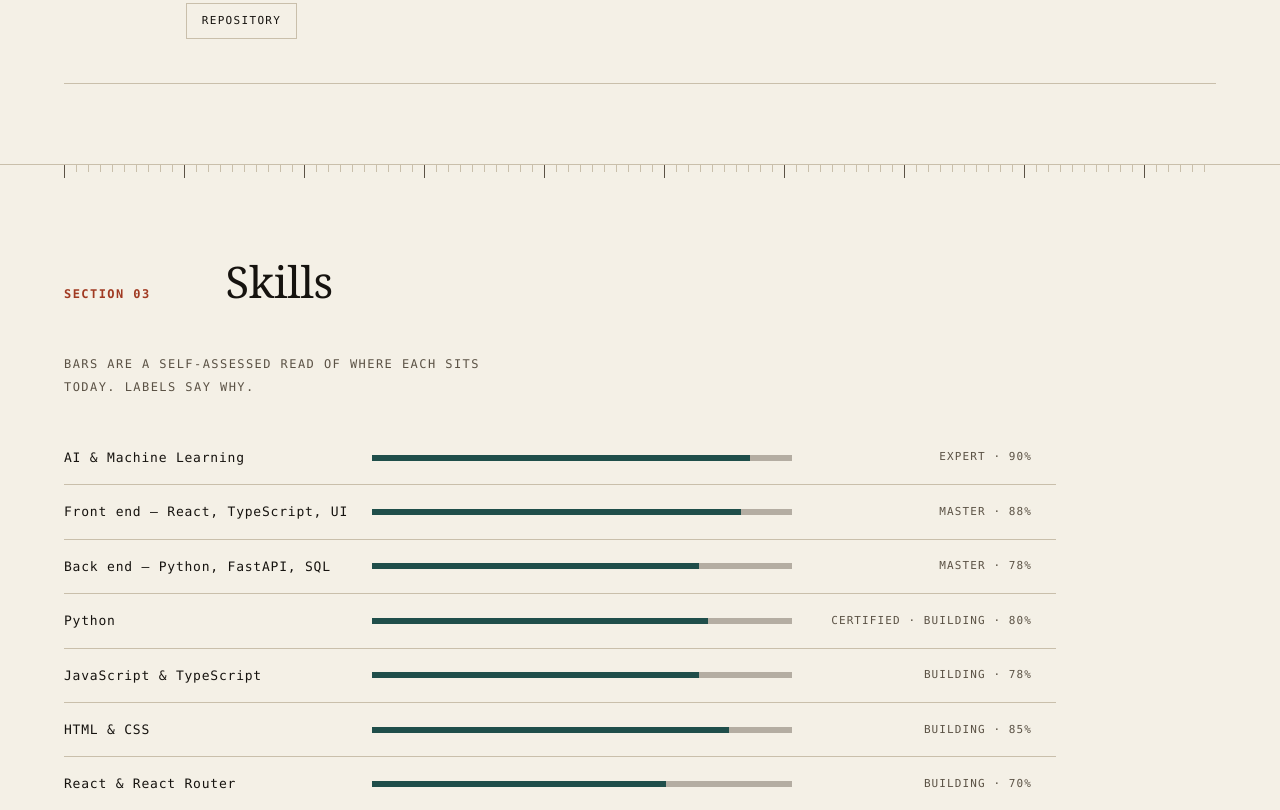
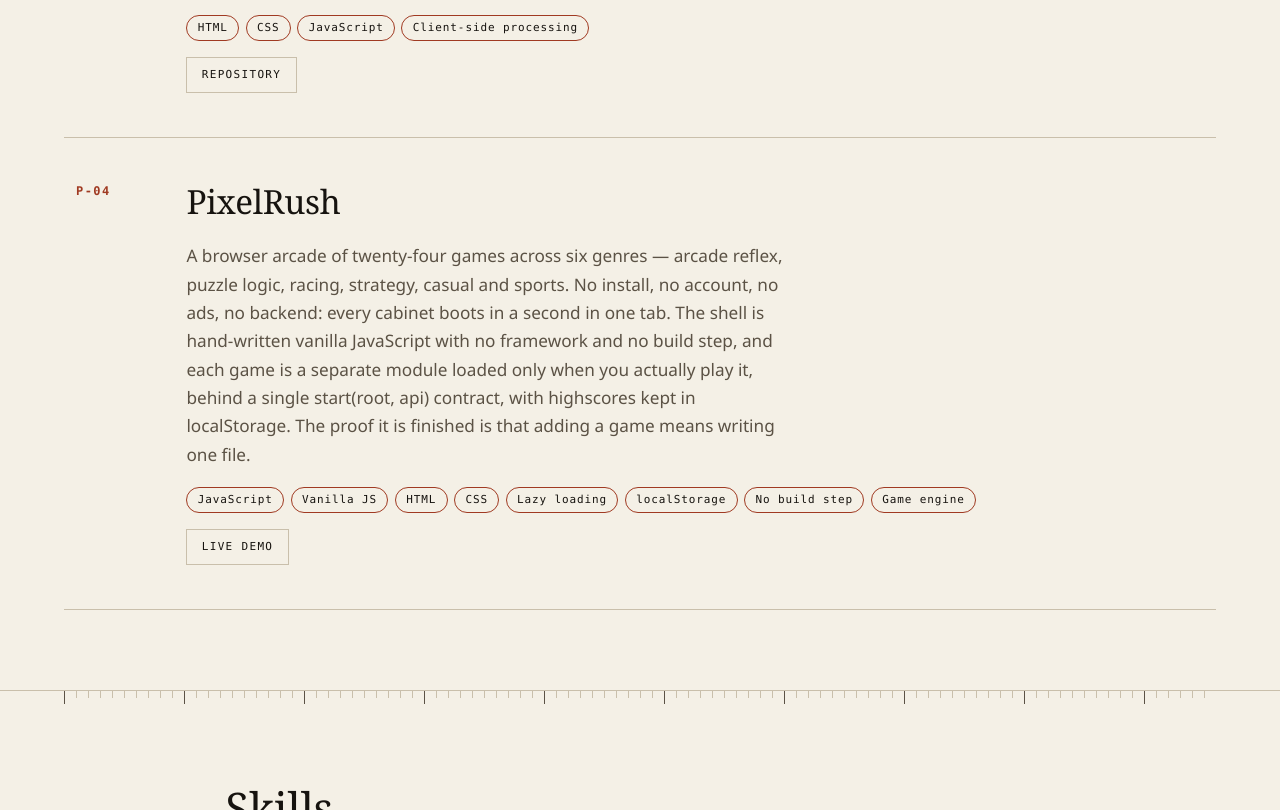
Before and after one commit to Utkarshkr6624/Potfolio, a plain HTML site: page index.html in a window 1280 px wide. Shown: the part 2586-3396 px from the top of the page. Drawn offline with Linux system fonts and the light colour scheme.

Commit message:
PixelRush

```diff
--- a/index.html
+++ b/index.html
@@ -194,7 +194,7 @@
       <h2 class="section__title" id="about-title">About</h2>
     </div>
 
-    <p class="lede">I build small, complete tools and put them online. Most of my work is a front end talking to a real API and a real database. CampusPulse started as a way to stop losing track of my own coursework; SwiftPDF and Pdf-tools came from needing the same PDF operation twice and not finding a version that stayed in the browser. I am four years into a B.Tech at VIT-AP, and I care more about the last mile &mdash; does the thing actually run &mdash; than about picking a fashionable stack.</p>
+    <p class="lede">I build small, complete tools and put them online. Most of my work is a front end talking to a real API and a real database. CampusPulse started as a way to stop losing track of my own coursework; SwiftPDF and Pdf-tools came from needing the same PDF operation twice and not finding a version that stayed in the browser; PixelRush is what happened when I stopped waiting for a reason to build a game. I am four years into a B.Tech at VIT-AP, and I care more about the last mile &mdash; does the thing actually run &mdash; than about picking a fashionable stack.</p>
 
     <table class="fact-table">
       <caption class="visually-hidden">Key facts</caption>
@@ -250,6 +250,18 @@
       </ul>
       <p class="row__links">
         <a class="btn btn--ghost" href="https://github.com/Utkarshkr6624/Pdf-tools" target="_blank" rel="noopener noreferrer" aria-label="Pdf-tools source on GitHub, opens in a new tab">Repository</a>
+      </p>
+    </article>
+
+    <article class="row" data-reveal>
+      <p class="row__num">P-04</p>
+      <h3 class="row__title">PixelRush</h3>
+      <p class="row__desc">A browser arcade of twenty-four games across six genres &mdash; arcade reflex, puzzle logic, racing, strategy, casual and sports. No install, no account, no ads, no backend: every cabinet boots in a second in one tab. The shell is hand-written vanilla JavaScript with no framework and no build step, and each game is a separate module loaded only when you actually play it, behind a single start(root, api) contract, with highscores kept in localStorage. The proof it is finished is that adding a game means writing one file.</p>
+      <ul class="chips">
+        <li class="chip">JavaScript</li><li class="chip">Vanilla JS</li><li class="chip">HTML</li><li class="chip">CSS</li><li class="chip">Lazy loading</li><li class="chip">localStorage</li><li class="chip">No build step</li><li class="chip">Game engine</li>
+      </ul>
+      <p class="row__links">
+        <a class="btn btn--ghost" href="https://pixel-rush-delta.vercel.app" target="_blank" rel="noopener noreferrer" aria-label="PixelRush live demo, opens in a new tab">Live demo</a>
       </p>
     </article>
   </section>
```
Also changed, not shown: 1 other file.
